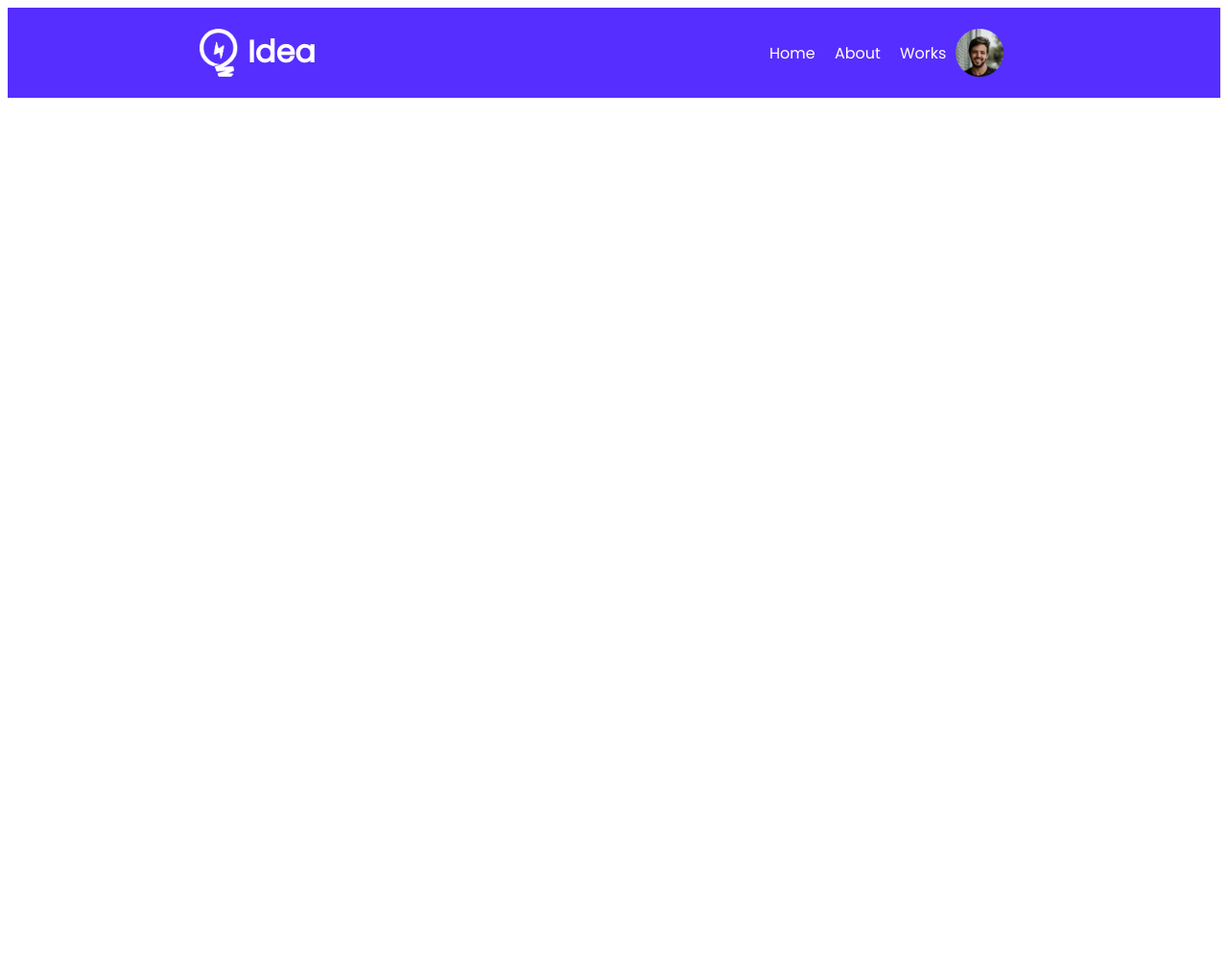
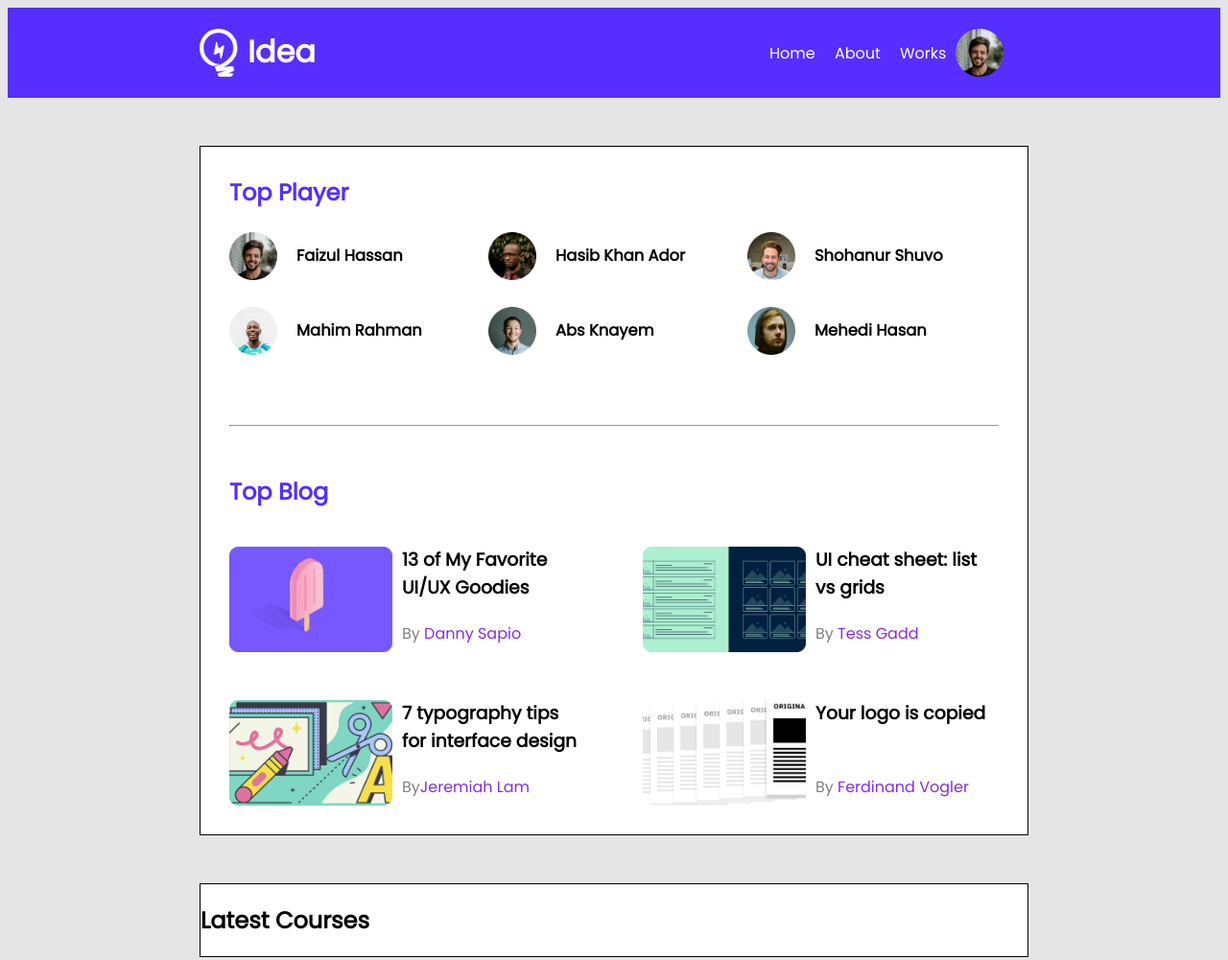
Before and after one commit to Faizul-Rien/responsive-website, a plain HTML site: page index.html in a window 1280 px wide. Shown: the whole page at 96% size. Before the commit the page ends 800 px from the top, so only its background shows below. Drawn offline with Linux system fonts and the light colour scheme.

Commit message:
add first section

```diff
--- a/Css/style.css
+++ b/Css/style.css
@@ -4,6 +4,7 @@
  @import url('https://fonts.googleapis.com/css2?family=Poppins&display=swap');
 body{
     font-family: 'Poppins', sans-serif;
+    background-color: #E5E5E5;
 }
 
 /* -----------
@@ -17,6 +18,7 @@ header{
 
     background-color:#562EFF;
     height: 94px;
+    margin-bottom: 50px;
 }
 .logo{
     width: 40px;
@@ -69,3 +71,86 @@ nav > ul{
     width: 50px;
     height: 50px;
 }
+
+.first-container{
+    border: 1px solid black;
+    margin-left: 200px;
+    margin-right: 200px;
+    background-color: white;
+}
+.players{
+    display: grid;
+    align-items: center;
+    grid-template-columns: repeat(3 , 1fr);
+    margin-left: 30px;
+    margin-right: 200px;
+}
+.player img{
+    width: 50px;
+    height: 50px;
+    margin-right: 20px;
+}
+.top-players{
+    margin-left: 30px;
+    margin-top: 30px;
+    color: #562EFF;
+
+}
+.player{
+    display: flex;
+    align-items: center;
+    margin-right: 20px;
+    font-size: 14px;
+    width: 250px;
+    margin-bottom: 20px;
+}
+hr{
+    width: 800px;
+    margin-bottom: 50px;
+    margin-top: 50px;
+}
+.top-blog{
+    margin-left: 30px;
+    margin-top: 30px;
+    color: #562EFF;
+}
+.blogs{
+    display: grid;
+    grid-template-columns: repeat(2, 1fr);
+
+}
+
+.blog img{
+    width: 170px;
+    height: 110px;
+    margin-right: 10px;
+    padding-top: 20px;
+
+}
+.blog{
+    display: flex;
+    width:400px ;
+    height: 150px;
+    margin-left: 30px;
+    margin-bottom: 10px;
+}
+
+.name{
+    color: blueviolet;
+}
+
+.subject{
+    width: 185px;
+    height: 60px;
+
+}.blog p{
+    color:grey;
+}
+
+.second-container{
+    border: 1px solid black;
+    margin-left: 200px;
+    margin-right: 200px;
+    background-color: white;
+    margin-top: 50px;
+}
--- a/index.html
+++ b/index.html
@@ -20,5 +20,81 @@
             </nav>
             <img class="profile" src="images/players/player-1.png" alt="person">
     </header>
+
+    <main>
+        <section class="first-container">
+            <h1 class="top-players">Top Player</h1>
+            <div class="players">
+                <div class="player">
+                    <img src="images/players/player-1.png" alt="">
+                    <h3>Faizul Hassan</h3>
+                </div>
+                <div class="player">
+                    <img src="images/players/player-2.png" alt="">
+                    <h3>Hasib Khan Ador</h3>
+                </div>
+                <div class="player">
+                    <img src="images/players/player-3.png" alt="">
+                    <h3>Shohanur Shuvo</h3>
+                </div>
+                <div class="player">
+                    <img src="images/players/player-4.png" alt="">
+                    <h3>Mahim Rahman</h3>
+                </div>
+                <div class="player">
+                    <img src="images/players/player-5.png" alt="">
+                    <h3>Abs Knayem</h3>
+                </div>
+                <div class="player">
+                    <img src="images/players/player-6.png" alt="">
+                    <h3>Mehedi Hasan</h3>
+                </div>
+            </div>
+            <hr>
+            <h1 class="top-blog">Top Blog</h1>
+            <div class="blogs">
+                <div class="blog">
+                    <img src="images/blogs/blog-1.png" alt="">
+                    <div>
+                        <h3 class="subject">13 of My Favorite
+                            UI/UX Goodies</h3>
+                        <p>By <span class="name">Danny Sapio</span></p>
+                    </div>
+                </div>
+                <div class="blog">
+                    <img src="images/blogs/blog-2.png" alt="">
+                   <div>
+                    <h3 class="subject">UI cheat sheet:
+                        list vs grids</h3>
+                    <p>By <span class="name">Tess Gadd</span></p>
+                   </div>
+                </div>
+                <div class="blog">
+                    <img src="images/blogs/blog-3.png" alt="">
+                    <div>
+                        <h3 class="subject">7 typography tips
+                            for interface design</h3>
+                        <p>By<span class="name">Jeremiah Lam</span></p>
+                    </div>
+                    </div>
+                <div class="blog">
+                    <img src="images/blogs/blog-4.png" alt="">
+                    <div>
+                        <h3 class="subject">Your logo is
+                            copied</h3>
+                        <p>By <span class="name">Ferdinand Vogler</span></p>
+                    </div>
+                </div>
+            </div>
+        </section>
+
+        <section class="second-container">
+            <h1>Latest Courses</h1>
+
+        </section>
+
+
+
+    </main>
 </body>
 </html>
```
